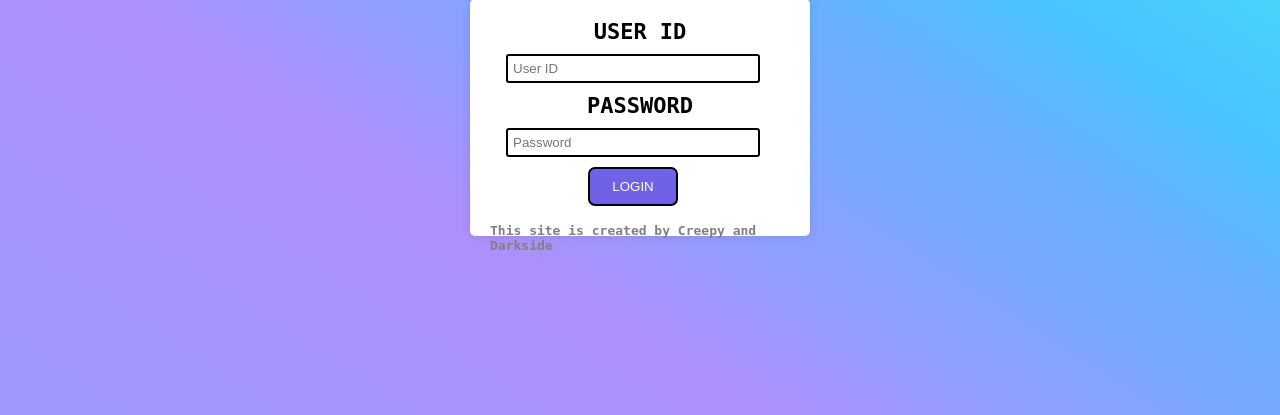
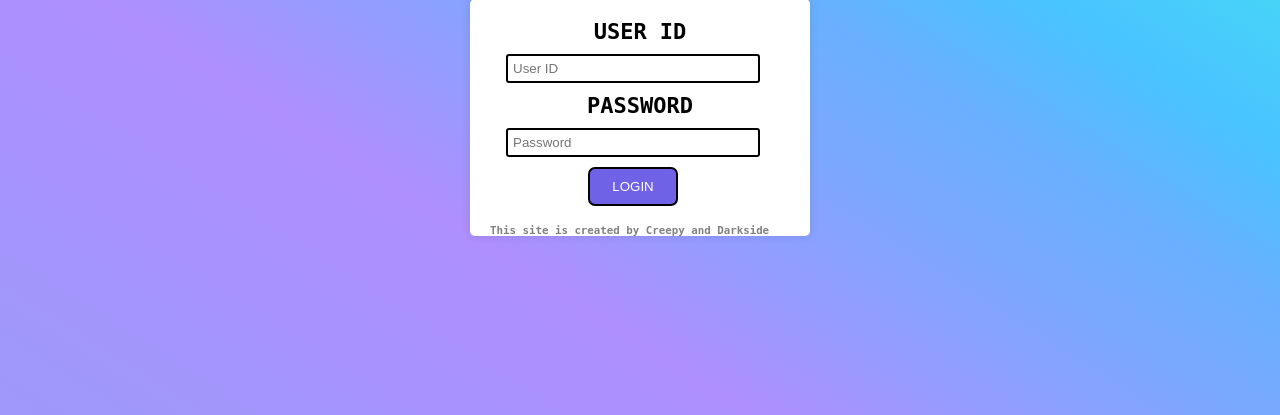
Before and after one commit to creepygonemad/mgc-attendance, a Flask app: page / in a window 1280 px wide. Shown: the part 291-706 px from the top of the page. Run offline with Flask 3, Linux system fonts and the light colour scheme.

Commit message:
Update home.html

```diff
--- a/templates/home.html
+++ b/templates/home.html
@@ -151,7 +151,7 @@ button:hover {
       <div class="form-group">
         &nbsp
         <button type="submit">LOGIN</button>
-        <h4 style="color: grey;font-family: monospace; position:absolute;">This site is created by Creepy and Darkside</h4>
+        <h5 style="color: grey;font-family: monospace; position:absolute;text-align: center;">This site is created by Creepy and Darkside</h5>
         {% with messages = get_flashed_messages() %}
             {% if messages %}
                 <h3  id="flash-message" class="{{ messages[0][1] }}">{{ messages[0]  }}</h3>
```
